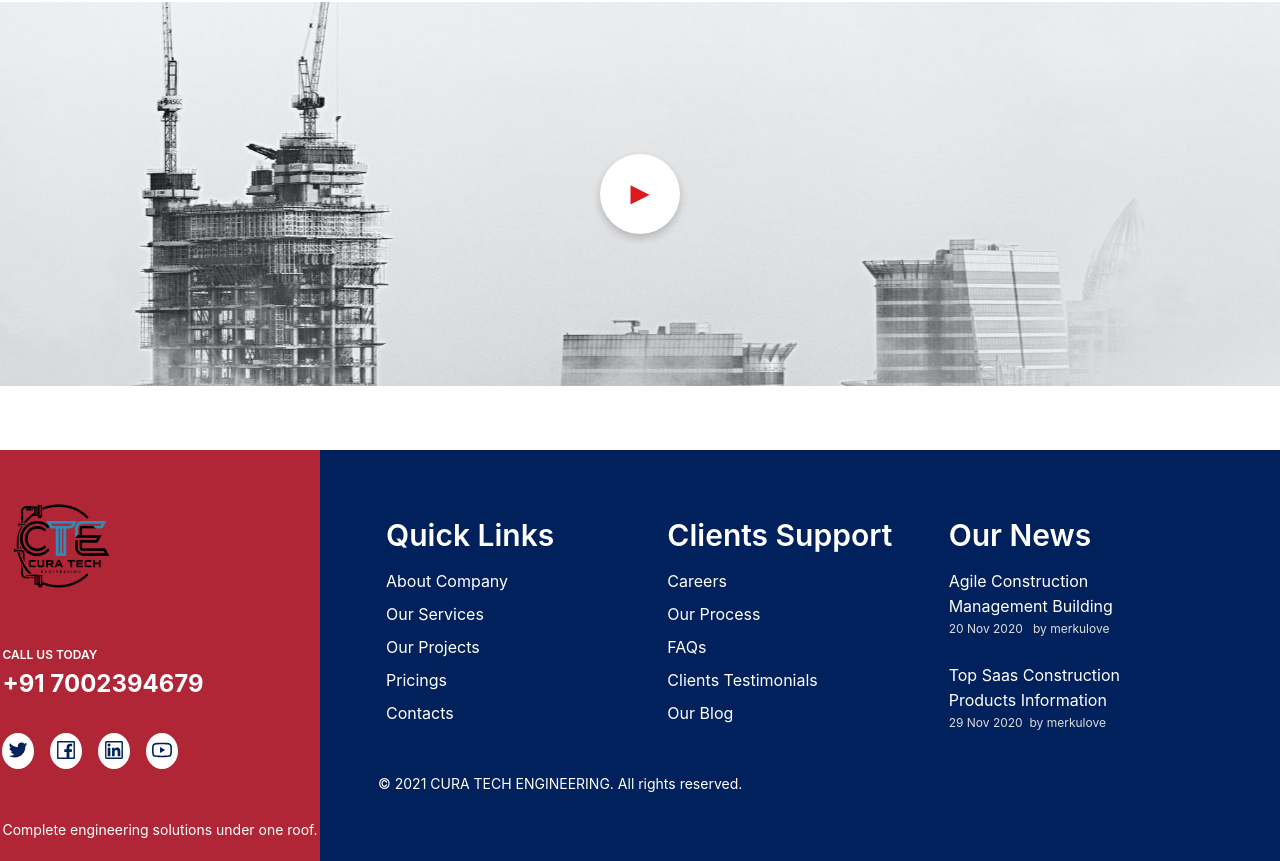
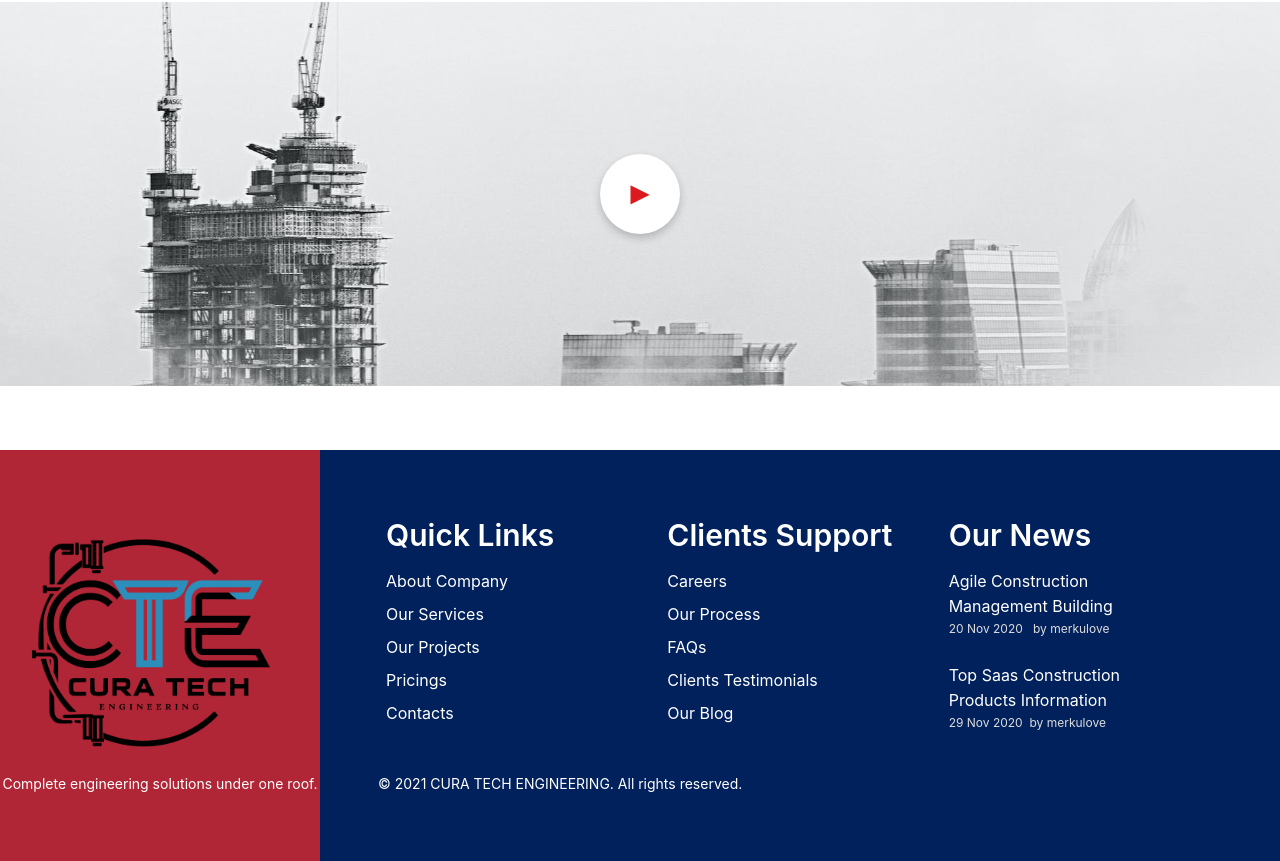
Before and after one commit to ClearSolution07/curaTech, a React (Vite) app: page / in a window 1280 px wide. Shown: the part 4540-5401 px from the top of the page. Built offline with nearby package versions, Linux system fonts and the light colour scheme.

Commit message:
contact-remove-from-footer

```diff
--- a/src/components/common/FooterComponent.jsx
+++ b/src/components/common/FooterComponent.jsx
@@ -1,10 +1,4 @@
 import { Row, Col, Typography, Space } from "antd";
-import {
-    FacebookOutlined,
-    TwitterOutlined,
-    LinkedinOutlined,
-    YoutubeOutlined,
-} from "@ant-design/icons";
 import logoImage from "../../assets/Cura Tech Enginnering WithoutB.png";
 
 const { Title, Text, Link } = Typography;
@@ -13,6 +7,7 @@ const FooterComponent = () => {
     return (
         <div style={{ color: "#fff" }}>
             <Row>
+                {/* Left Section with Logo */}
                 <Col
                     xs={24}
                     md={6}
@@ -35,90 +30,14 @@ const FooterComponent = () => {
                             <img
                                 src={logoImage}
                                 alt="Dustro Logo"
-                                style={{ width: "120px", height: "auto" }}
+                                style={{ width: "300px", height: "auto" }}
                             />
-                        </Row>
-
-                        <Col>
-                            <Row>
-                                <Text
-                                    strong
-                                    style={{ color: "#fff", fontSize: "12px" }}
-                                >
-                                    CALL US TODAY
-                                </Text>
-                            </Row>
-                            <Row>
-                                <Text
-                                    style={{
-                                        fontSize: "24px",
-                                        fontWeight: "bold",
-                                        color: "#fff",
-                                    }}
-                                >
-                                    +91 7002394679
-                                </Text>
-                            </Row>
-                        </Col>
-                        <Row
-                            style={{ marginTop: "16px", marginBottom: "20px" }}
-                        >
-                            <Space size="middle">
-                                <a
-                                    href="#"
-                                    style={{
-                                        backgroundColor: "#fff",
-                                        borderRadius: "50%",
-                                        padding: "6px",
-                                        fontSize: "20px",
-                                        color: "#00215b",
-                                    }}
-                                >
-                                    <TwitterOutlined />
-                                </a>
-                                <a
-                                    href="#"
-                                    style={{
-                                        backgroundColor: "#fff",
-                                        borderRadius: "50%",
-                                        padding: "6px",
-                                        fontSize: "20px",
-                                        color: "#00215b",
-                                    }}
-                                >
-                                    <FacebookOutlined />
-                                </a>
-                                <a
-                                    href="#"
-                                    style={{
-                                        backgroundColor: "#fff",
-                                        borderRadius: "50%",
-                                        padding: "6px",
-                                        fontSize: "20px",
-                                        color: "#00215b",
-                                    }}
-                                >
-                                    <LinkedinOutlined />
-                                </a>
-                                <a
-                                    href="#"
-                                    style={{
-                                        backgroundColor: "#fff",
-                                        borderRadius: "50%",
-                                        padding: "6px",
-                                        fontSize: "20px",
-                                        color: "#00215b",
-                                    }}
-                                >
-                                    <YoutubeOutlined />
-                                </a>
-                            </Space>
                         </Row>
                         <Row>
                             <Text
                                 style={{
                                     display: "block",
-                                    marginTop: "16px",
+                                    marginTop: "-60px",
                                     fontSize: "14px",
                                     color: "#fff",
                                 }}
@@ -129,6 +48,7 @@ const FooterComponent = () => {
                     </Row>
                 </Col>
 
+                {/* Right Section */}
                 <Col
                     xs={24}
                     md={18}
@@ -269,7 +189,7 @@ const FooterComponent = () => {
                         </Col>
                         <Row style={{ marginTop: "24px" }}>
                             <Text style={{ color: "#fff", fontSize: "14px" }}>
-                            © 2021 CURA TECH ENGINEERING. All rights reserved.
+                                © 2021 CURA TECH ENGINEERING. All rights reserved.
                             </Text>
                         </Row>
                     </Row>
@@ -277,7 +197,6 @@ const FooterComponent = () => {
             </Row>
         </div>
     );
-
 };
 
 export default FooterComponent;
--- a/src/container/aboutUs/AboutUs.jsx
+++ b/src/container/aboutUs/AboutUs.jsx
@@ -11,7 +11,6 @@ return (
             heading="About Us"
             description="Home / About Us"
             backgroundImage={slideImage}
-
         />
         <AboutSection/>
         <HeroSection/>
```
